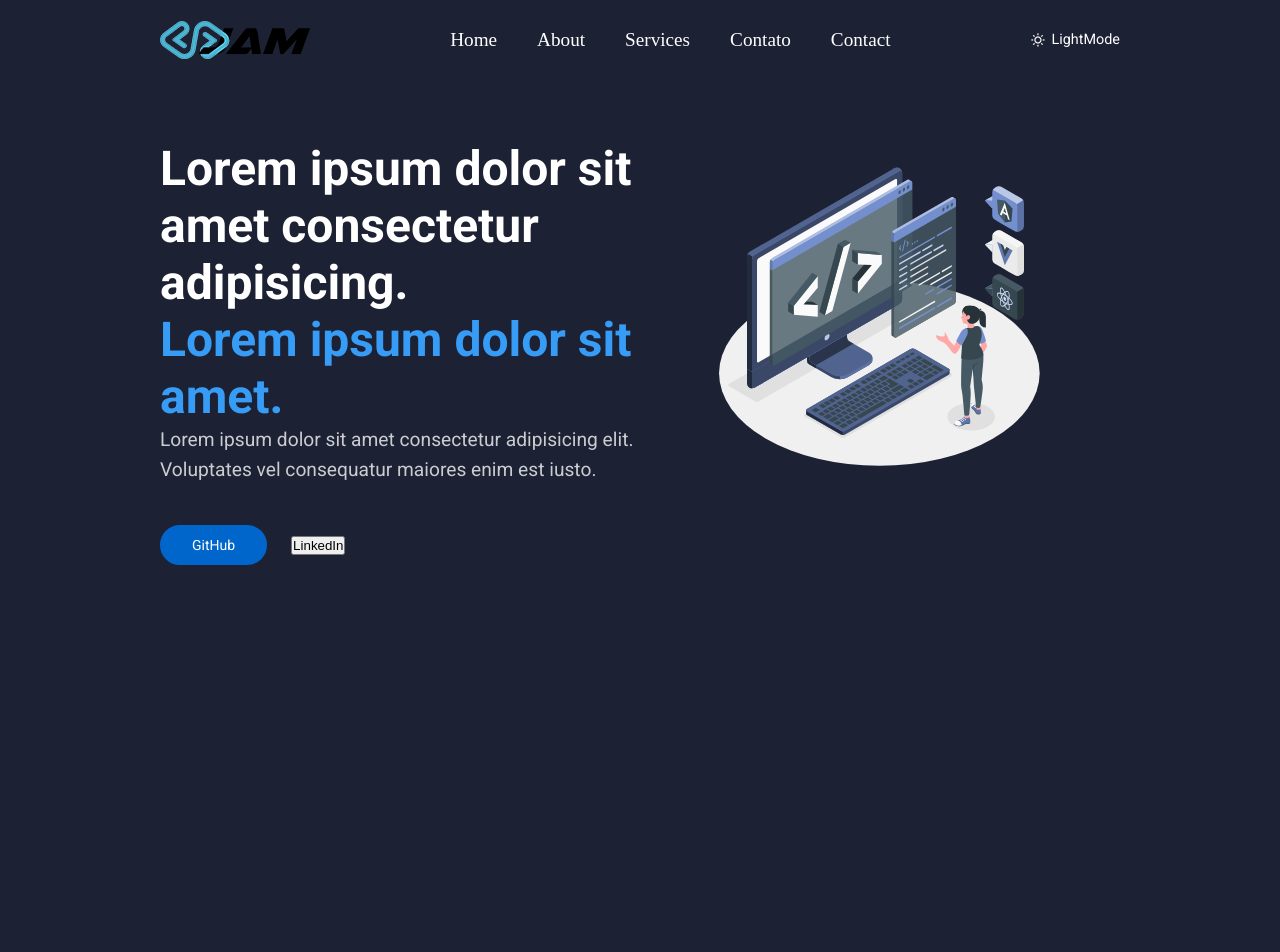
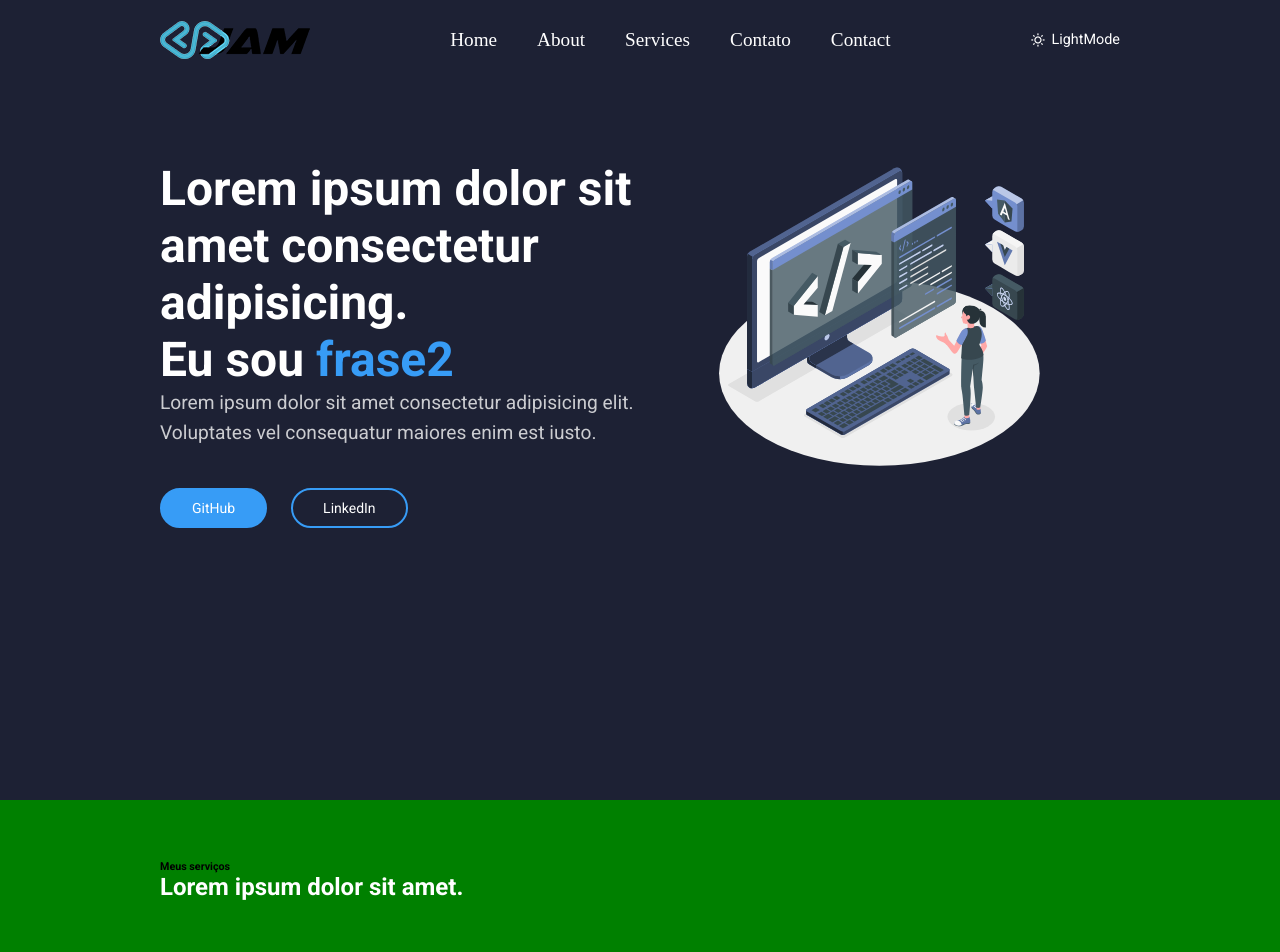
Before and after one commit to EuMotta/react-portfolio, a React (Create React App) app: page / in a window 1280 px wide. Shown: the top 952 px of the page. Before the commit the page ends 800 px from the top, so only its background shows below. Built offline with nearby package versions, Linux system fonts and the light colour scheme.

Commit message:
Dark Theme,Text Writer, illustration replaced

```diff
--- a/src/App.css
+++ b/src/App.css
@@ -89,11 +89,11 @@ h1, h2{
   font-size: 1.2rem;
 }
 ::-webkit-scrollbar-thumb{
-  background: rgb(122, 57, 57);
+  background: var(--link-active);
   border-radius: 30px;
 }
 ::-webkit-scrollbar{
-  width: 20px;
+  width: 6px;
 }
 ::-webkit-scrollbar-track{
   background: transparent;
--- a/src/App.js
+++ b/src/App.js
@@ -1,12 +1,23 @@
-
+import React, { useState, useEffect } from 'react';
 import './App.css';
 import Header from './components/Header/Header';
 import Hero from './components/UI/Hero'
+import Services from './components/UI/Services'
+import About from './components/UI/About'
 
 function App() {
+  const [theme, setTheme] = useState("")
+  const troggleTheme = () => {
+    theme === "" ? setTheme("light-theme") : setTheme("")
+  }
+  useEffect(() => {
+    document.body.className = theme
+  }, [theme])
   return <>
-    <Header/>
-    <Hero/>
+    <Header theme={theme} troggleTheme={troggleTheme} />
+    <Hero theme={theme} />
+    <Services />
+    <About />
   </>
 }
 
--- a/src/components/Header/header.jsx
+++ b/src/components/Header/header.jsx
@@ -24,7 +24,7 @@ const nav_links = [
     display: "Contact",
   }
 ]
-const header = () => {
+const header = ({ theme, troggleTheme }) => {
   return (
     <header className='header'>
       <div className="container">
@@ -45,8 +45,18 @@ const header = () => {
           </div>
           {/* lightmode */}
           <div className="light_mode">
-            <span>
-            <i class="ri-sun-line"></i>LightMode
+            <span onClick={troggleTheme}>
+              {
+                theme === "light-theme" ? (
+                  <span style={{color:"dark"}}>
+                    <i class="ri-moon-fill"></i>DarkMode
+                  </span>
+                ) : (
+                  <span>
+                    <i class="ri-sun-line"></i>LightMode
+                  </span>
+                )
+              }
             </span>
           </div>
           {/* login */}
--- /dev/null
+++ b/src/components/UI/About.jsx
@@ -0,0 +1,10 @@
+import React from 'react'
+import '../../styles/about.css'
+
+const About = () => {
+  return (
+    <section id="about"></section>
+  )
+}
+
+export default About
--- a/src/components/UI/Hero.jsx
+++ b/src/components/UI/Hero.jsx
@@ -1,24 +1,62 @@
-import React from 'react'
+import React, { useEffect, useState } from 'react'
 import '../../styles/hero.css'
 import imghero from '../../assets/img/imgHero.svg'
+import LightHero from '../../assets/img/LightHero.svg'
 
-const hero = () => {
+const Hero = ({ theme }) => {
+  const [loopNum, setloopNum] = useState(0)
+  const [isDeleting, setisDeleting] = useState(false)
+  const [text, setText] = useState("")
+  const [delta, setDelta] = useState(300 - Math.random() * 100)
+  const [index, setIndex] = useState(1)
+  const period = 1500
+  const toRotate = ["frase1", "frase2", "frase3", "fraaaaaaaaaaaaaaase"]
+  useEffect(() => {
+    let ticker = setInterval(() => {
+      tick();
+    }, delta);
+    return () => { clearInterval(ticker) };
+  }, [text])
+  const tick = () => {
+    let i = loopNum % toRotate.length
+    let fullText = toRotate[i]
+    let updateText = isDeleting ? fullText.substring(0, text.length - 1) : fullText.substring(0, text.length + 1)
+    setText(updateText)
+    if (isDeleting) {
+      setDelta(prevDelta => prevDelta / 2)
+    }
+    if (!isDeleting && updateText === fullText) {
+      setisDeleting(true)
+      setIndex(prevDelta => prevDelta - 1)
+      setDelta(period)
+    } else if (isDeleting && updateText === "") {
+      setisDeleting(false)
+      setloopNum(loopNum + 1)
+      setIndex(1)
+      setDelta(200)
+    } else {
+      setIndex(previndex => previndex + 1)
+    }
+  }
+
   return (
     <section className="hero_section">
       <div className="container">
         <div className="hero_wrapper">
           <div className="hero_content">
             <h2>Lorem ipsum dolor sit amet consectetur adipisicing.</h2>
-            <h2 className="highlight">Lorem ipsum dolor sit amet.</h2>
+            <h2>{`Eu sou `}<span className="highlight " dataPeriod="500" data-rotate='["frase1", "frase2", "frase3", "fraaaaaaaaaaaaaaase"]'>
+              <span className='txt-rotate'>{text}</span>
+            </span>
+            </h2>
             <p className="description">Lorem ipsum dolor sit amet consectetur adipisicing elit. Voluptates vel consequatur maiores enim est iusto.</p>
             <div className="hero_btns">
               <button className="primary_btn">GitHub</button>
               <button className="secondary_btn">LinkedIn</button>
             </div>
           </div>
-
           <div className="hero_img">
-            <img src={imghero} alt="" />
+            <img src={theme === "light-theme" ? LightHero : imghero} alt="" />
           </div>
         </div>
       </div>
@@ -26,4 +64,4 @@ const hero = () => {
   )
 }
 
-export default hero
+export default Hero;
--- /dev/null
+++ b/src/components/UI/Services.jsx
@@ -0,0 +1,17 @@
+import React from 'react'
+import '../../styles/services.css'
+
+const Services = () => {
+  return (
+    <section id="services">
+        <div /* style={{background:'red',height:'100vh'}} */ className="container">
+            <div className="services_top-content">
+                <h6 className='subtitle'>Meus serviços</h6>
+                <h2>Lorem ipsum dolor sit amet.</h2>
+            </div>
+        </div>
+    </section>
+  )
+}
+
+export default Services
--- /dev/null
+++ b/src/styles/about.css
@@ -0,0 +1,4 @@
+#about{
+    background: #fff;
+    height: 50vh;
+}
--- a/src/styles/hero.css
+++ b/src/styles/hero.css
@@ -15,6 +15,9 @@
 .hero_content h2{
     font-size: 3rem;
 }
+.hero_content{
+    padding-top: 20px;
+}
 .highlight{
     color: var(--primary-color);
 }
@@ -30,20 +33,41 @@
     font-weight: 0;
     font-size: 14px;
     color: #fff;
-    background-color: #0066CC;
+    background-color: var(--primary-color);
     padding: 10px 30px;
-    border: 2px solid #0066cc;
+    border: 2px solid var(--primary-color);
     box-shadow: rgb(0, 0, 0) 0px 0px 0px 0px;
     border-radius: 50px;
     transition : 1000ms;
-    transform: translateY(0);
 }
 .primary_btn:hover{
-
     transition : 1000ms;
-    padding: 10px 50px;
-    transform : translateY(-0px);
+    transform: scale(1.25);
     background-color: #fff;
-    color: #0066cc;
-    border: solid 2px #0066cc;
+    color: var(--primary-color);
+    border: solid 2px var(--primary-color);
+    cursor: pointer;
 }
+.secondary_btn{
+    font-family: Roboto, sans-serif;
+    font-weight: 0;
+    font-size: 14px;
+    color: #fff;
+    background-color: var(--secondary-color);
+    padding: 10px 30px;
+    border: 2px solid var(--primary-color);
+    box-shadow: rgb(0, 0, 0) 0px 0px 0px 0px;
+    border-radius: 50px;
+    transition : 1000ms;
+    cursor: pointer;
+}
+.secondary_btn:hover{
+    transition : 1000ms;
+    transform: scale(1.25);
+    background-color: #fff;
+    color: var(--primary-color);
+    border: solid 2px var(--primary-color);
+}
+.txt-rotate{
+    color: var(--primary-color)!important;
+}
--- /dev/null
+++ b/src/styles/services.css
@@ -0,0 +1,4 @@
+#services{
+    background-color: green;
+    height: 50vh;
+}
```
Also changed, not shown: src/assets/img/LightHero.svg (added).
